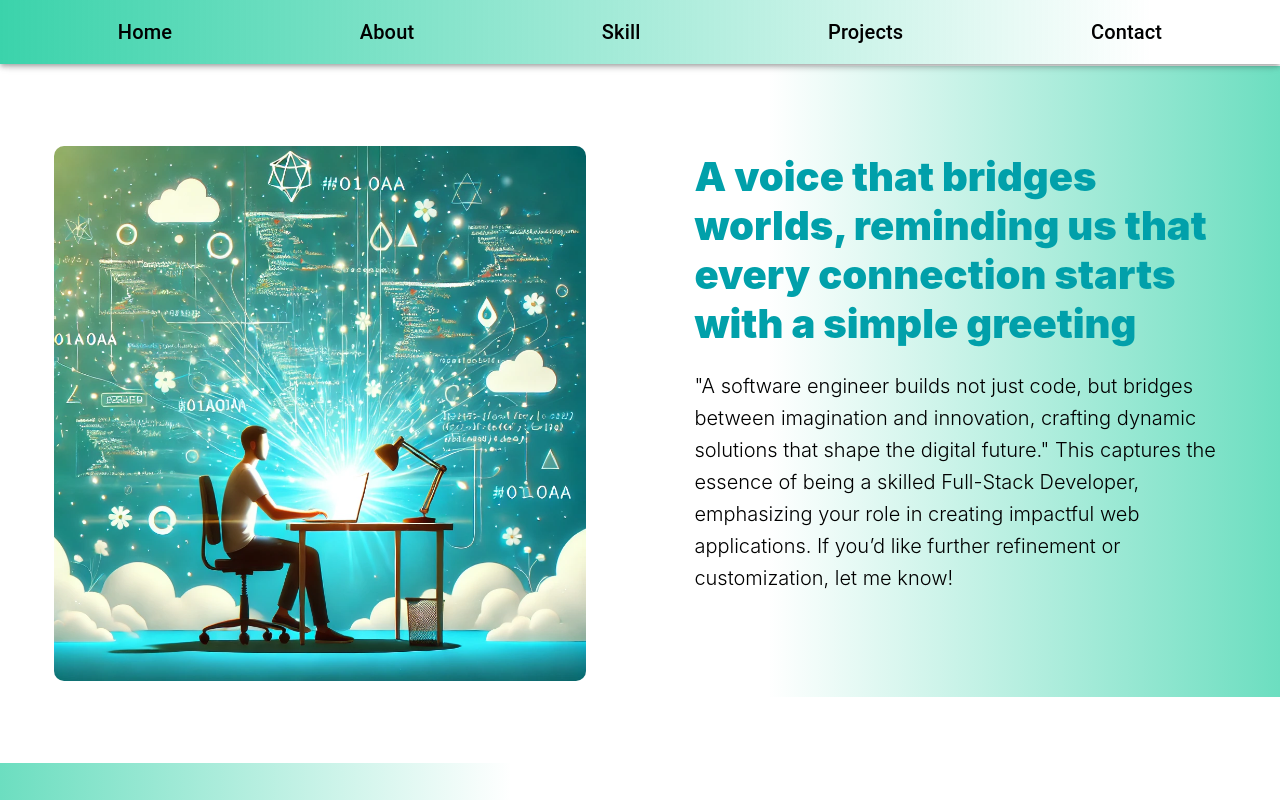
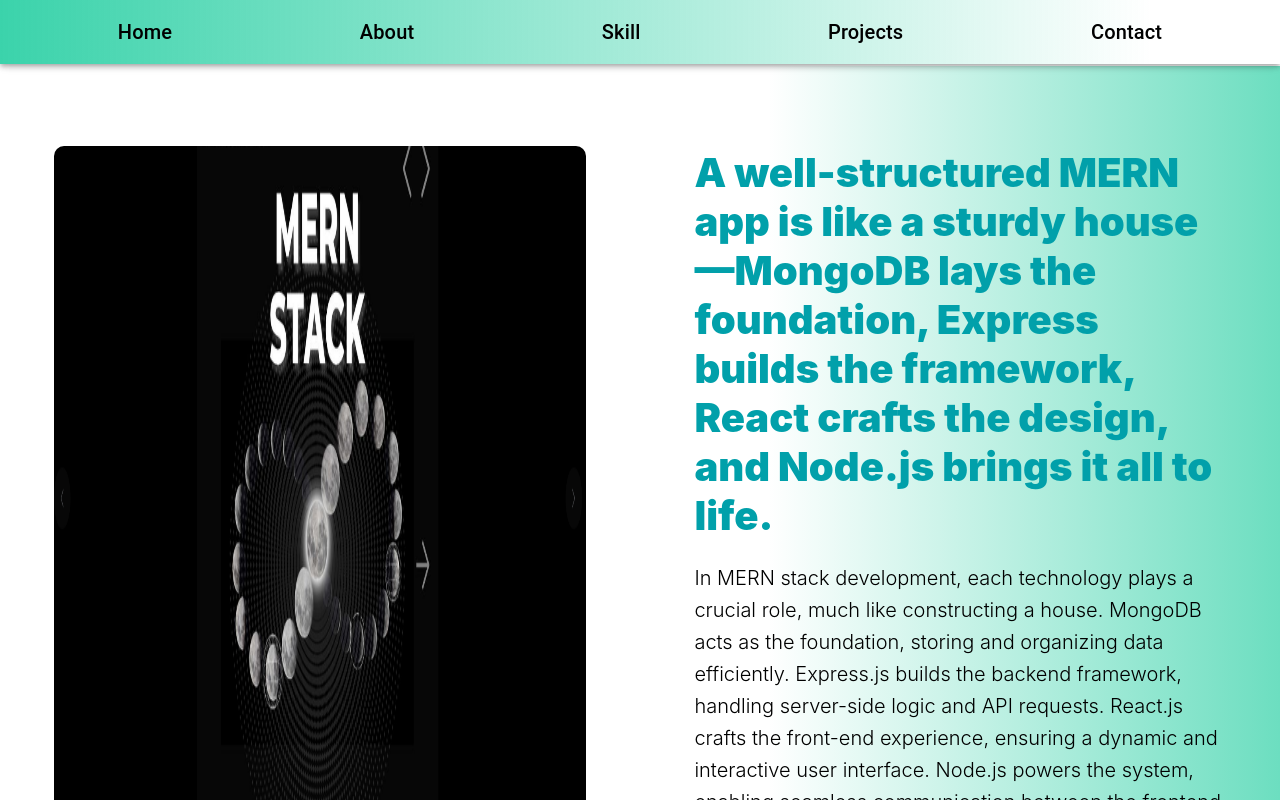
Before and after one commit to abate-Agegnehu/myportfolio, a React (Create React App) app: page / in a window 1280 px wide. Shown: the top 800 px of the page. Built offline with nearby package versions, Linux system fonts and the light colour scheme.

Commit message:
update home

```diff
--- a/src/pages/Home.jsx
+++ b/src/pages/Home.jsx
@@ -1,6 +1,6 @@
 import React from "react";
 import { styled } from "@mui/material/styles";
-import proverb from "../images/proverb.png";
+import mern from "../images/mern.png";
 
 
 const Root = styled("div")(({ theme }) => ({
@@ -83,21 +83,24 @@ const Home = () => {
   return (
     <Root>
       <Left>
-        <Image src={proverb} alt="Abate Agegnehu" />
+        <Image src={mern} alt="Abate Agegnehu" />
       </Left>
       <Right>
         <H2>
-          A voice that bridges worlds, reminding us that every connection starts
-          with a simple greeting
+          A well-structured MERN app is like a sturdy house—MongoDB lays the
+          foundation, Express builds the framework, React crafts the design, and
+          Node.js brings it all to life.
         </H2>
 
         <Paragraph>
-          "A software engineer builds not just code, but bridges between
-          imagination and innovation, crafting dynamic solutions that shape the
-          digital future." This captures the essence of being a skilled
-          Full-Stack Developer, emphasizing your role in creating impactful web
-          applications. If you’d like further refinement or customization, let
-          me know!
+          In MERN stack development, each technology plays a crucial role, much
+          like constructing a house. MongoDB acts as the foundation, storing and
+          organizing data efficiently. Express.js builds the backend framework,
+          handling server-side logic and API requests. React.js crafts the
+          front-end experience, ensuring a dynamic and interactive user
+          interface. Node.js powers the system, enabling seamless communication
+          between the frontend and backend, bringing the entire application to
+          life.
         </Paragraph>
       </Right>
     </Root>
```
Also changed, not shown: src/images/mern.png (added).
